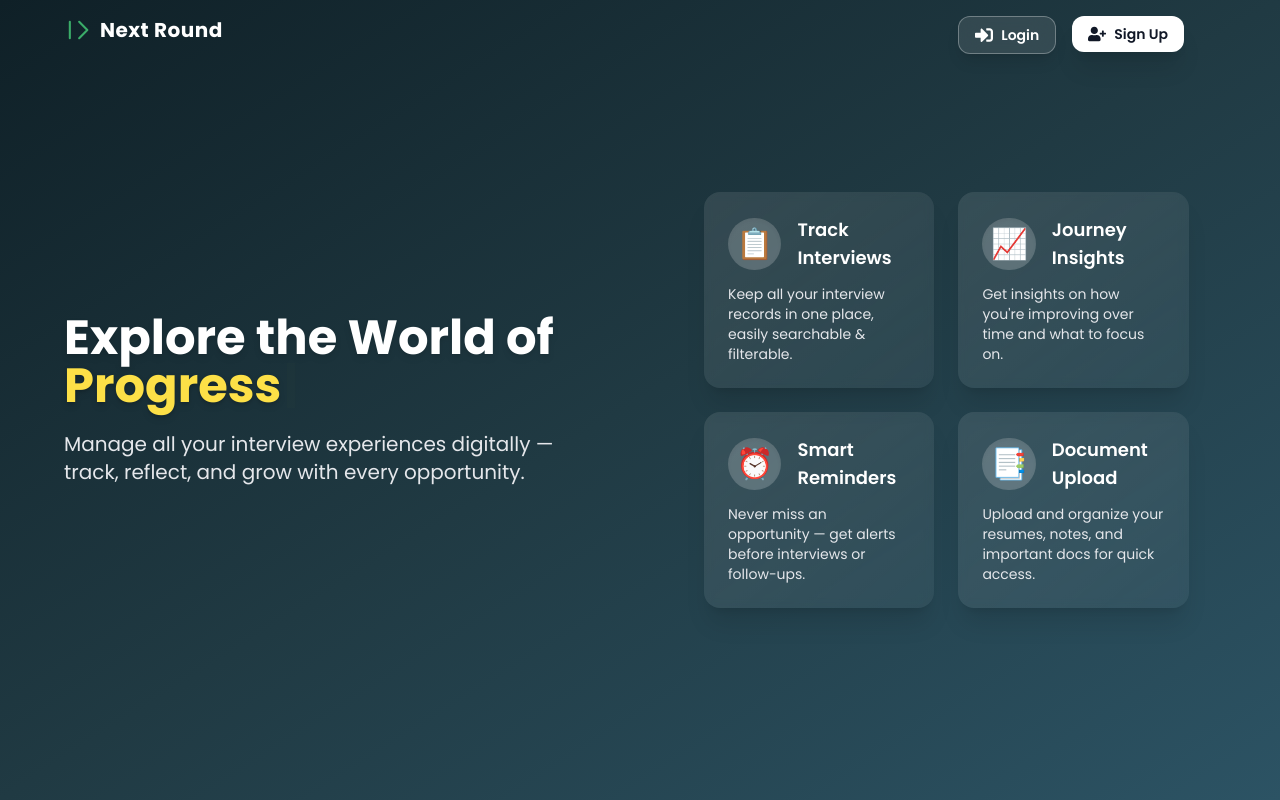
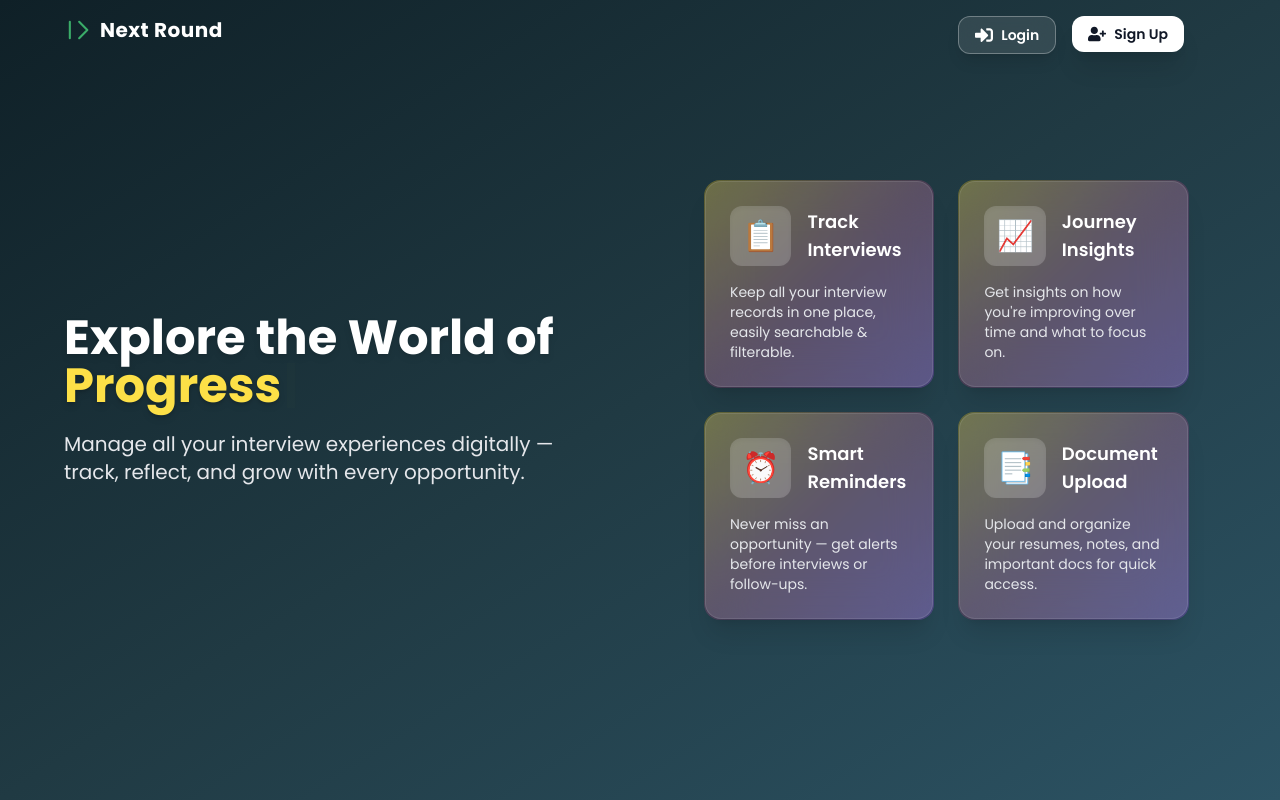
Before and after one commit to amardeep-SDE/nextRound---MERN, a React (Vite) app in the folder client/: page /home in a window 1280 px wide. Built offline with nearby package versions, Linux system fonts and the light colour scheme.

Commit message:
feat: new cards ui in home section

```diff
--- a/client/src/pages/Home.jsx
+++ b/client/src/pages/Home.jsx
@@ -7,6 +7,7 @@ import NextRoundLogo from "../components/NextRoundLogo";
 const Home = () => {
   return (
     <div className="w-full h-screen bg-gradient-to-br from-[#0f2027] via-[#203a43] to-[#2c5364] relative overflow-hidden font-poppins">
+
       {/* Logo */}
       <div className="absolute top-4 left-6 md:left-16 z-10">
         <NextRoundLogo />
@@ -30,6 +31,7 @@ const Home = () => {
 
       {/* Main Content */}
       <div className="flex flex-col md:flex-row items-center h-full justify-center">
+
         {/* Left Section */}
         <motion.div
           className="w-11/12 md:w-1/2 p-6 md:p-16"
@@ -51,7 +53,8 @@ const Home = () => {
               />
             </span>
           </h1>
-          <p className="text-lg md:text-xl mt-5 text-gray-200 animate-slideFade leading-relaxed max-w-lg">
+
+          <p className="text-lg md:text-xl mt-5 text-gray-200 leading-relaxed max-w-lg">
             Manage all your interview experiences digitally — track, reflect,
             and grow with every opportunity.
           </p>
@@ -88,19 +91,29 @@ const Home = () => {
           ].map((card, index) => (
             <motion.div
               key={index}
-              className="bg-gradient-to-br from-white/10 to-white/5 hover:from-yellow-500/20 hover:to-pink-500/10 rounded-2xl p-6 text-white shadow-xl backdrop-blur-sm w-full md:w-[45%] transform transition-all duration-300 hover:scale-[1.05] hover:shadow-2xl cursor-pointer group"
+              className="relative w-full md:w-[45%] rounded-2xl p-[1px] bg-gradient-to-br from-yellow-400/30 via-pink-500/20 to-purple-500/30 group transition-all duration-300 hover:scale-[1.05]"
               whileHover={{ scale: 1.05 }}
-              transition={{ type: "spring", stiffness: 200 }}
             >
-              <div className="flex items-center mb-3">
-                <div className="text-3xl bg-white/20 p-2 rounded-full shadow-inner group-hover:scale-110 transition-transform duration-300">
-                  {card.icon}
+              <div className="h-full w-full rounded-2xl bg-white/10 backdrop-blur-xl p-6 text-white shadow-xl border border-white/10 group-hover:border-white/30 transition duration-300">
+
+                {/* Icon + Title */}
+                <div className="flex items-center mb-4">
+                  <div className="text-3xl bg-white/20 p-3 rounded-xl shadow-inner group-hover:scale-110 transition-transform duration-300">
+                    {card.icon}
+                  </div>
+                  <h3 className="text-lg font-semibold ml-4 group-hover:text-yellow-300 transition">
+                    {card.title}
+                  </h3>
                 </div>
-                <h3 className="text-lg font-semibold ml-4">{card.title}</h3>
+
+                {/* Description */}
+                <p className="text-sm text-gray-200 group-hover:text-white transition-colors duration-300">
+                  {card.desc}
+                </p>
+
+                {/* Glow Effect */}
+                <div className="absolute inset-0 rounded-2xl opacity-0 group-hover:opacity-100 bg-gradient-to-br from-yellow-400/10 via-pink-500/10 to-purple-500/10 blur-xl transition duration-500"></div>
               </div>
-              <p className="text-sm text-gray-200 group-hover:text-white transition-colors duration-300">
-                {card.desc}
-              </p>
             </motion.div>
           ))}
         </motion.div>
```
